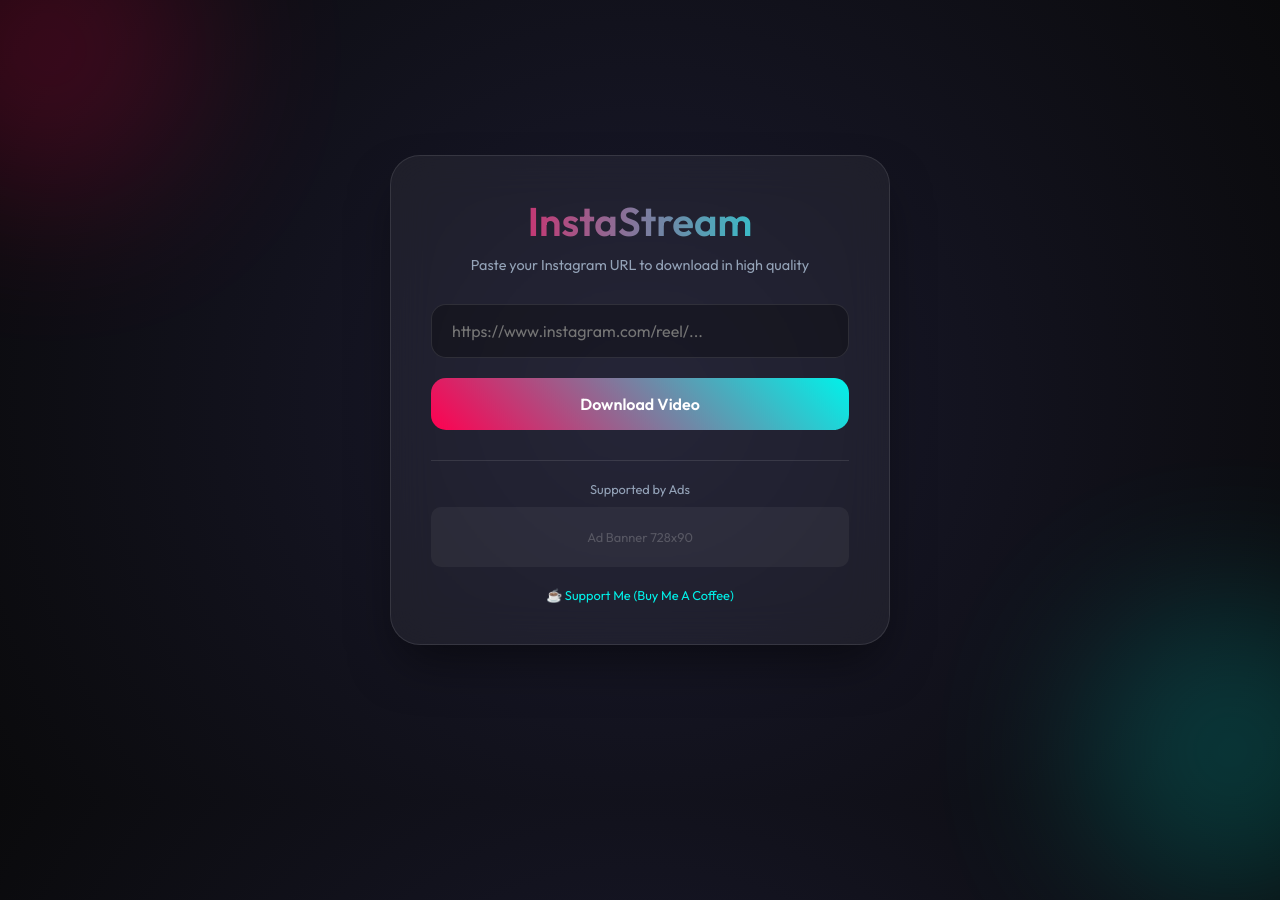
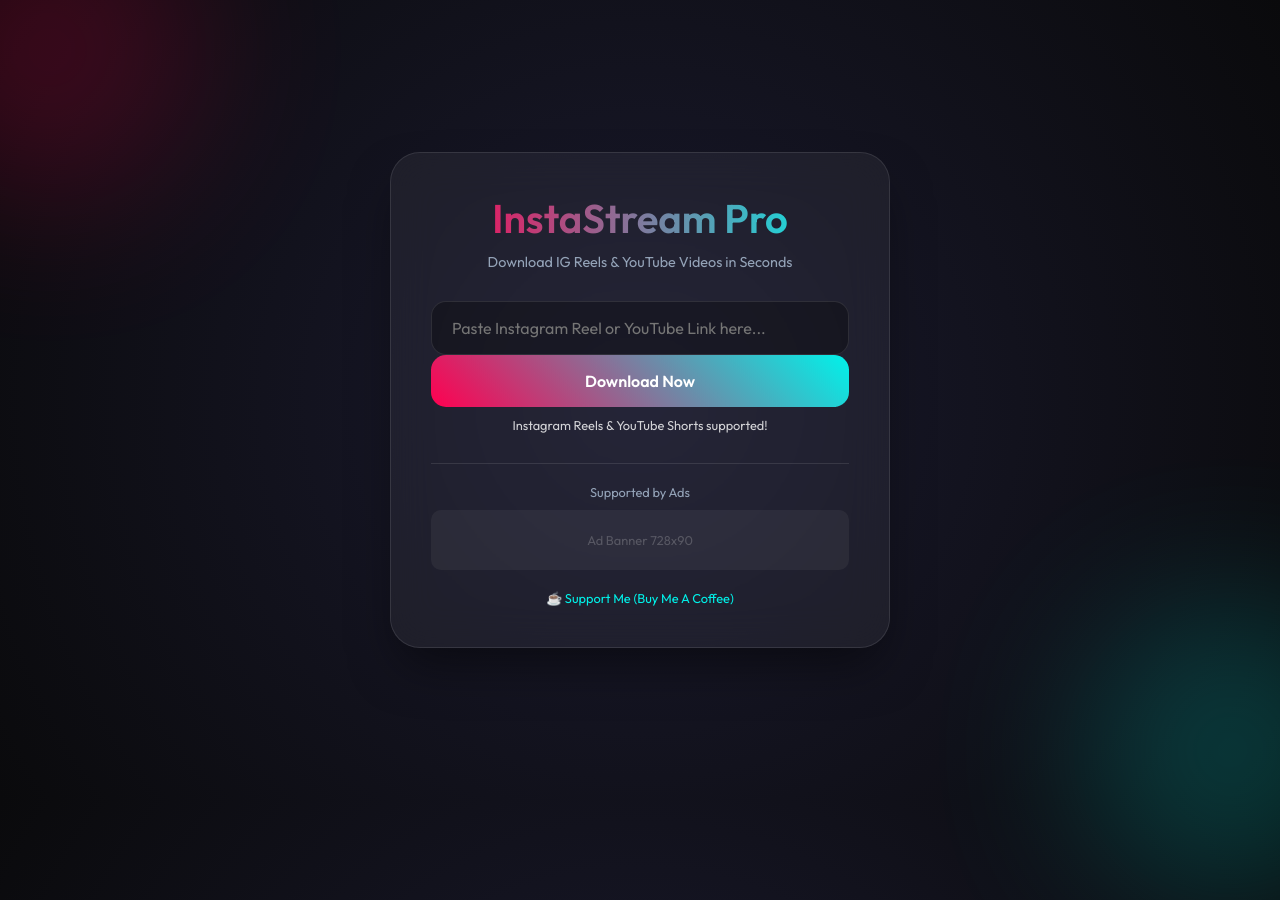
Before and after one commit to Argha-7/insta-downloader-web, a Flask app: page / in a window 1280 px wide; the page is wider, and only the part inside the window is pictured. Run offline with Flask 3, Linux system fonts and the light colour scheme; some libraries are stand-ins or nearby versions.

Commit message:
Full YouTube Downloader support with platform-aware UI

```diff
--- a/app.py
+++ b/app.py
@@ -468,28 +468,50 @@ def trigger_github_action(video_url, job_id, workflow="download.yml"):
         print(f"GitHub Trigger Exception: {e}")
         return False
 
+def get_platform(url):
+    """Detects the platform from the URL."""
+    url = url.lower()
+    if 'instagram.com' in url or 'instagr.am' in url:
+        return 'instagram'
+    if 'youtube.com' in url or 'youtu.be' in url or 'youtube-nocookie.com' in url:
+        return 'youtube'
+    return 'other'
+
 def download_video(url, workflow_to_use="download.yml", existing_job_id=None):
     """Main download logic with local-first, then GitHub failover."""
-    if '?' in url:
-        url = url.split('?')[0]
+    platform = get_platform(url)
+
+    # URL Normalization (Site-specific)
+    if platform == 'instagram':
+        if '?' in url: url = url.split('?')[0]
+    # For YouTube, we MUST keep param 'v=' so we don't split there.
 
     # 1. Try Local Download (Fastest)
-    ydl_opts = {
-        'format': 'b[ext=mp4]/b',
-        'outtmpl': os.path.join(DOWNLOAD_FOLDER, f'insta_{int(time.time())}_%(id)s.%(ext)s'),
-        'quiet': True,
-        'no_warnings': True,
-        'socket_timeout': 120,
-        'nocheckcertificate': True,
-        'geo_bypass': True,
-        'no_playlist': True,
-        'http_headers': {
-            'User-Agent': 'Mozilla/5.0 (Windows NT 10.0; Win64; x64) AppleWebKit/537.36 (KHTML, like Gecko) Chrome/128.0.0.0 Safari/537.36',
-            'Accept': 'text/html,application/xhtml+xml,application/xml;q=0.9,image/avif,image/webp,*/*;q=0.8',
-            'Accept-Language': 'en-US,en;q=0.5',
-            'Sec-Fetch-Mode': 'navigate',
+    if platform == 'youtube':
+        ydl_opts = {
+            'format': 'bestvideo[ext=mp4]+bestaudio[ext=m4a]/best[ext=mp4]/best',
+            'outtmpl': os.path.join(DOWNLOAD_FOLDER, f'yt_{int(time.time())}_%(id)s.%(ext)s'),
+            'quiet': True,
+            'no_warnings': True,
+            'nocheckcertificate': True,
+            'geo_bypass': True,
+            'no_playlist': True,
         }
-    }
+    else: # Default (Instagram)
+        ydl_opts = {
+            'format': 'b[ext=mp4]/b',
+            'outtmpl': os.path.join(DOWNLOAD_FOLDER, f'insta_{int(time.time())}_%(id)s.%(ext)s'),
+            'quiet': True,
+            'no_warnings': True,
+            'socket_timeout': 120,
+            'nocheckcertificate': True,
+            'geo_bypass': True,
+            'no_playlist': True,
+            'http_headers': {
+                'User-Agent': 'Mozilla/5.0 (Windows NT 10.0; Win64; x64) AppleWebKit/537.36 (KHTML, like Gecko) Chrome/128.0.0.0 Safari/537.36',
+                'Accept': 'text/html,application/xhtml+xml,application/xml;q=0.9,image/avif,image/webp,*/*;q=0.8',
+            }
+        }
 
     try:
         with yt_dlp.YoutubeDL(ydl_opts) as ydl:
@@ -608,7 +630,12 @@ def handle_download():
     thread.daemon = True
     thread.start()
 
-    log_activity('download_request', {'url': url, 'device_id': data.get('device_id')})
+    platform = get_platform(url)
+    log_activity('download_request', {
+        'url': url,
+        'device_id': data.get('device_id'),
+        'platform': platform
+    })
 
     return jsonify({
         'success': True,
@@ -755,27 +782,34 @@ def get_preview():
     gift = data.get('gift') or request.args.get('gift')
     device_id = data.get('device_id')
 
-    ip = get_client_ip()
-    user_data = get_user_data(ip, gift=gift, device_id=device_id)
-
+    platform = get_platform(url)
     url = data.get('url')
     if not url: return jsonify({'success': False, 'message': 'No URL provided'}), 400
 
-    if '?' in url: url = url.split('?')[0]
+    if platform == 'instagram':
+        if '?' in url: url = url.split('?')[0]
 
-    ydl_opts = {
-        'quiet': True,
-        'no_warnings': True,
-        'nocheckcertificate': True,
-        'geo_bypass': True,
-        'no_playlist': True,
-        'http_headers': {
-            'User-Agent': 'Mozilla/5.0 (Windows NT 10.0; Win64; x64) AppleWebKit/537.36 (KHTML, like Gecko) Chrome/128.0.0.0 Safari/537.36',
-            'Accept': 'text/html,application/xhtml+xml,application/xml;q=0.9,image/avif,image/webp,*/*;q=0.8',
-            'Accept-Language': 'en-US,en;q=0.5',
-            'Sec-Fetch-Mode': 'navigate',
+    # Platform-specific ydl_opts
+    if platform == 'youtube':
+        ydl_opts = {
+            'quiet': True,
+            'no_warnings': True,
+            'nocheckcertificate': True,
+            'geo_bypass': True,
+            'no_playlist': True,
         }
-    }
+    else: # Instagram
+        ydl_opts = {
+            'quiet': True,
+            'no_warnings': True,
+            'nocheckcertificate': True,
+            'geo_bypass': True,
+            'no_playlist': True,
+            'http_headers': {
+                'User-Agent': 'Mozilla/5.0 (Windows NT 10.0; Win64; x64) AppleWebKit/537.36 (KHTML, like Gecko) Chrome/128.0.0.0 Safari/537.36',
+                'Accept': 'text/html,application/xhtml+xml,application/xml;q=0.9,image/avif,image/webp,*/*;q=0.8',
+            }
+        }
 
     try:
         with yt_dlp.YoutubeDL(ydl_opts) as ydl:
@@ -811,7 +845,8 @@ def get_preview():
                 'url': url,
                 'title': info.get('title'),
                 'uploader': uploader,
-                'interests': hashtags[:10] # Top 10 hashtags
+                'platform': platform,
+                'interests': hashtags[:10]
             })
 
             return jsonify({
--- a/templates/index.html
+++ b/templates/index.html
@@ -4,7 +4,9 @@
 <head>
     <meta charset="UTF-8">
     <meta name="viewport" content="width=device-width, initial-scale=1.0">
-    <title>InstaStream - Premium Downloader</title>
+    <title>InstaStream Pro - Instagram & YouTube Downloader</title>
+    <meta name="description" content="Download Instagram Reels and YouTube Videos in High Quality for FREE. Fast, Secure, and No Login Required.">
+    <meta name="keywords" content="Instagram Downloader, YouTube Downloader, Reels Downloader, YouTube Shorts Downloader, Video Downloader, High Quality MP4">
     <link href="https://fonts.googleapis.com/css2?family=Outfit:wght@300;400;600&display=swap" rel="stylesheet">
     <!-- Google tag (gtag.js) - Replace G-XXXXXXXXXX with your ID -->
     <script async src="https://www.googletagmanager.com/gtag/js?id=G-XXXXXXXXXX"></script>
@@ -194,15 +196,15 @@
     <div class="blob blob-2"></div>
 
     <div class="container">
-        <h1>InstaStream</h1>
-        <p>Paste your Instagram URL to download in high quality</p>
-
-        <div class="input-group">
-            <input type="text" id="urlInput" placeholder="https://www.instagram.com/reel/..." autocomplete="off">
-        </div>
-
-        <button id="downloadBtn" onclick="startDownload()">Download Video</button>
-
+                    <h1>InstaStream <span>Pro</span></h1>
+                    <p>Download IG Reels & YouTube Videos in Seconds</p>
+                    <div class="input-container">
+                        <input type="text" id="videoUrl" placeholder="Paste Instagram Reel or YouTube Link here..." aria-label="Video URL">
+                        <button id="downloadBtn" onclick="handleDownload()">Download Now</button>
+                    </div>
+                    <div style="margin-top: 10px; font-size: 0.8rem; opacity: 0.8; color: #fff;">
+                        <i class="fab fa-instagram"></i> Instagram Reels & <i class="fab fa-youtube"></i> YouTube Shorts supported!
+                    </div>
         <div id="status"></div>
 
         <div style="margin-top: 30px; border-top: 1px solid rgba(255,255,255,0.1); padding-top: 20px;">
```
Also changed, not shown: AI_DEVELOPER_RULES.md (+13 -4 lines), templates/app_pwa.html (+5 -4 lines), test_yt_dlp.py (added, +25 -0 lines).
